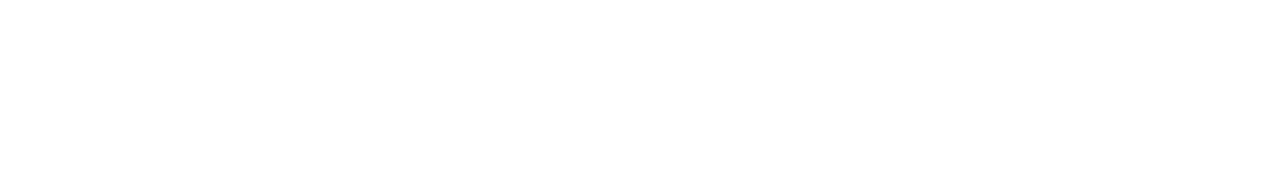
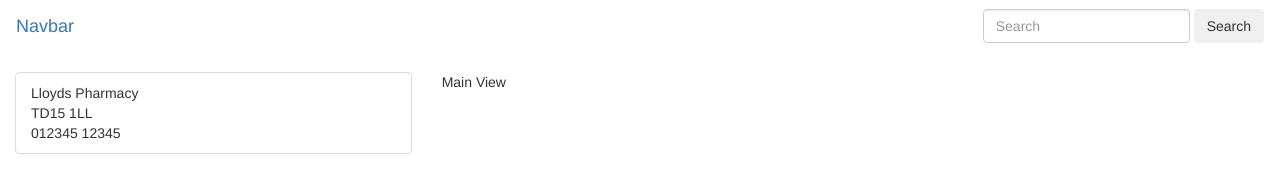
Before and after one commit to katylouise/pharmaSearch, a website: page index.html in a window 1280 px wide. Drawn offline with nearby package versions, Linux system fonts and the light colour scheme; some packages are replaced by stand-ins of ours.

Commit message:
Initial css setup

```diff
--- a/index.html
+++ b/index.html
@@ -1,14 +1,41 @@
 <!DOCTYPE html>
 <html lang="en" ng-app="PharmaSearch">
+
 <head>
   <title>PharmaSearch</title>
   <link rel="stylesheet" href="bower_components/bootstrap/dist/css/bootstrap.css">
+  <link rel="stylesheet" href="public/css/main.css">
   <script src="bower_components/jquery/dist/jquery.js"></script>
   <script src="bower_components/angular/angular.js"></script>
   <script src="bower_components/angular-resource/angular-resource.js"></script>
   <script type="text/javascript" src="js/app.js"></script>
 </head>
+
 <body>
 
+  <nav class="navbar">
+    <a class="navbar-brand" href="#">Navbar</a>
+    <form class="form-inline navbar-form pull-right">
+      <input class="form-control" type="text" placeholder="Search">
+      <button class="btn btn-success-outline" type="submit">Search</button>
+    </form>
+  </nav>
+
+  <div class="col-md-4">
+    <ul class="list-group list-group-flush">
+      <li class="list-group-item">
+        <div class="name">Lloyds Pharmacy</div>
+        <div class ="postcode">TD15 1LL</div>
+        <div class="phone">012345 12345</div>
+      </li>
+    </ul>
+  </div>
+
+  <div class="col-md-8">
+    Main View
+
+  </div>
+
 </body>
+
 </html>
--- /dev/null
+++ b/public/css/main.css
@@ -0,0 +1,4 @@
+.col-md-4.col-md-8 {
+  border-style: solid;
+  border-color: black;
+}
```
Also changed, not shown: 1 other file.
